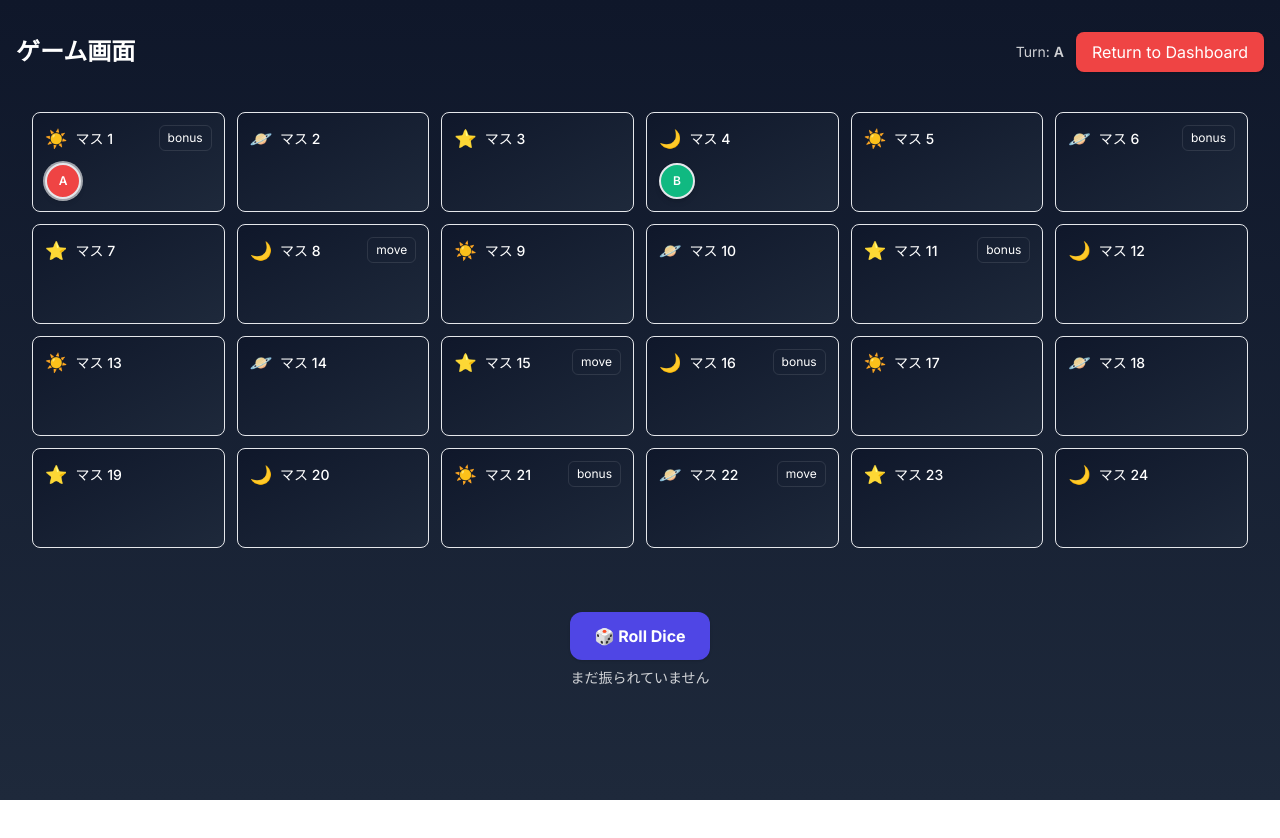
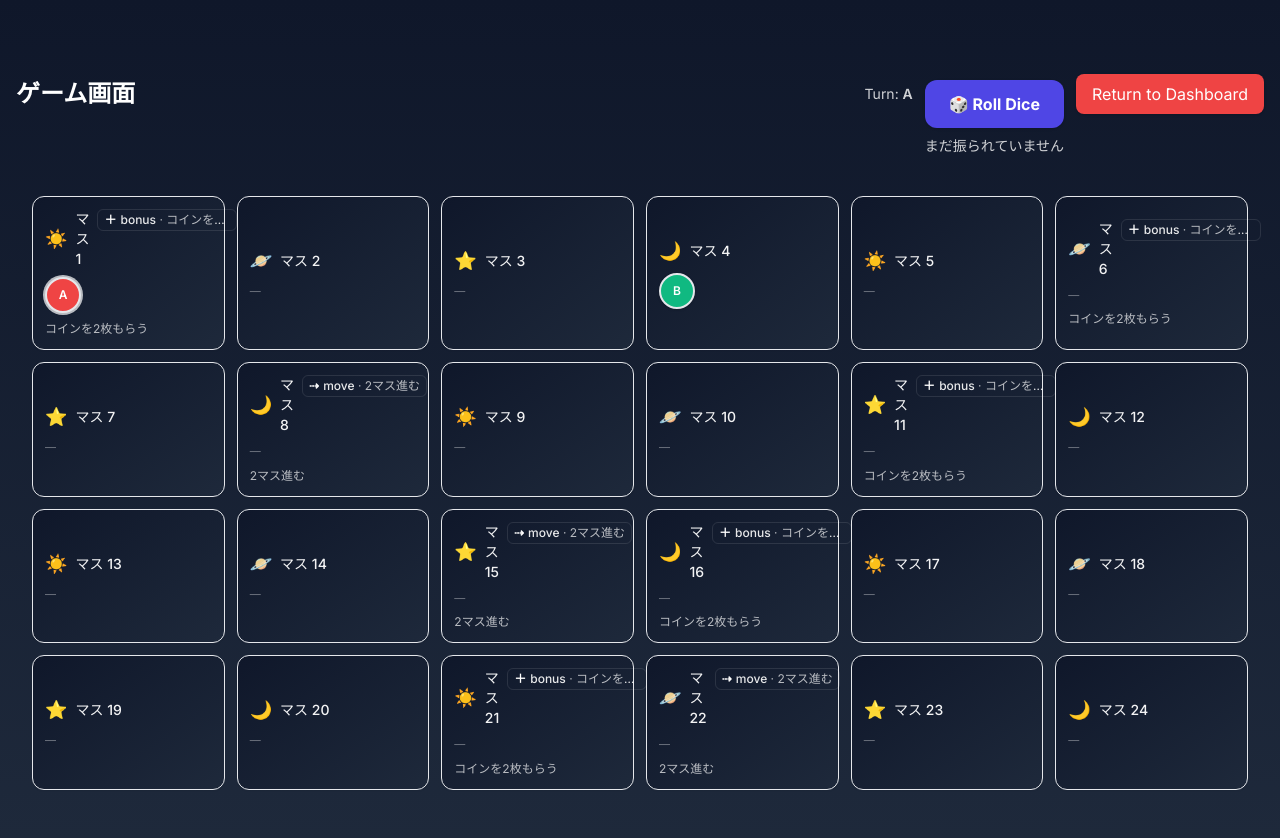
Before and after one commit to Juna1013/astronomy-sugoroku, a Next.js app: page / in a window 1280 px wide. Both pictures are taken after a click on the button "2人でプレイ". Before the commit the page ends 800 px from the top, so only its background shows below. Built offline with nearby package versions, Linux system fonts and the light colour scheme.

Commit message:
UIの修正

```diff
--- a/src/app/page.tsx
+++ b/src/app/page.tsx
@@ -167,6 +167,15 @@ export default function Page() {
                   Turn: <span className="font-semibold">{players[currentPlayerIdx]?.name}</span>
                 </div>
 
+              {/* Dice area: disable if it's PC's turn */}
+              <div className="mt-6 flex flex-col items-center">
+                <DiceRoller
+                  onRoll={handleRoll}
+                  disabled={(players[currentPlayerIdx]?.isPC ?? false) || diceDisabled}
+                  label={players[currentPlayerIdx]?.isPC ? `${players[currentPlayerIdx]?.name} のターン` : '🎲 Roll Dice'}
+                />
+              </div>
+
                 <button
                   onClick={handleReturn}
                   className="px-4 py-2 bg-red-500 hover:bg-red-600 text-white rounded-lg shadow"
@@ -182,15 +191,6 @@ export default function Page() {
               started={started}
               currentPlayerId={players[currentPlayerIdx]?.id}
             />
-
-            {/* Dice area: disable if it's PC's turn */}
-            <div className="mt-6 flex flex-col items-center">
-              <DiceRoller
-                onRoll={handleRoll}
-                disabled={(players[currentPlayerIdx]?.isPC ?? false) || diceDisabled}
-                label={players[currentPlayerIdx]?.isPC ? `${players[currentPlayerIdx]?.name} のターン` : '🎲 Roll Dice'}
-              />
-            </div>
           </div>
         </div>
       )}
--- a/src/components/Dashboard.tsx
+++ b/src/components/Dashboard.tsx
@@ -8,7 +8,7 @@ interface DashboardProps {
 export default function Dashboard({ onStart, onOpenSettings }: DashboardProps) {
   return (
     <div className="min-h-screen flex flex-col items-center justify-center bg-gradient-to-b from-indigo-900 to-slate-900 text-white px-4">
-      <h1 className="text-3xl md:text-5xl font-bold mb-6">Astronomy すごろく</h1>
+      <h1 className="text-3xl md:text-5xl font-bold mb-6">宇宙すごろく</h1>
 
       <div className="w-full max-w-sm bg-white/6 backdrop-blur rounded-xl p-6 shadow-lg border border-white/10">
         <p className="text-sm text-white/80 mb-4">
--- a/src/components/GameBoard.tsx
+++ b/src/components/GameBoard.tsx
@@ -1,4 +1,5 @@
-import React, { useState } from 'react';
+// src/components/GameBoard.tsx
+import React from "react";
 
 type Square = {
   id: number;
@@ -18,71 +19,133 @@ type Player = {
 type Props = {
   squares: Square[];
   players: Player[];
-  started: boolean;
+  started?: boolean;
   currentPlayerId?: number;
+  /**
+   * 列数のヒント（レスポンシブ: デフォルトは sm:3 md:4 lg:6）
+   * 例: { base:2, sm:3, md:4, lg:6 } のように調整する場合は CSS 側で行ってください
+   */
+  onSquareClick?: (sq: Square) => void;
 };
 
-export default function GameBoard({ squares, players, started, currentPlayerId }: Props) {
-  const [hovered, setHovered] = useState<number | null>(null);
+function EffectIcon({ type }: { type?: string }) {
+  // 必要なら SVG に置き換え
+  if (!type) return null;
+  if (type === "move") return <span aria-hidden>⇢</span>;
+  if (type === "bonus") return <span aria-hidden>＋</span>;
+  if (type === "penalty") return <span aria-hidden>−</span>;
+  return <span aria-hidden>★</span>;
+}
+
+function PlayerToken({ player, isActive }: { player: Player; isActive?: boolean }) {
+  // 名前を1〜2文字で表示。必要なら avatar 画像にも差し替え可。
+  const label = player.name.slice(0, 2);
+  return (
+    <div
+      className={`flex items-center justify-center text-[10px] sm:text-xs font-semibold w-7 h-7 sm:w-9 sm:h-9 rounded-full shadow select-none border-2 transition-transform ${
+        isActive ? "ring-2 ring-white/70" : ""
+      }`}
+      style={{ background: player.color ?? "#7c3aed", color: "#fff" }}
+      title={player.name + (player.isPC ? " (PC)" : "")}
+      aria-hidden={false}
+      role="img"
+      aria-label={player.name}
+    >
+      {label}
+    </div>
+  );
+}
+
+export default function GameBoard({
+  squares,
+  players,
+  started = true,
+  currentPlayerId,
+  onSquareClick,
+}: Props) {
+  const playersOn = (sqId: number) => players.filter((p) => p.pos === sqId);
 
   return (
-    <div className="p-4">
+    <div className="p-2 md:p-4">
       {!started && (
-        <div className="mb-4 text-center text-sm text-slate-400">ゲームはダッシュボードから開始してください</div>
+        <div className="mb-3 text-center text-[12px] text-slate-400">
+          ゲームはダッシュボードから開始してください
+        </div>
       )}
 
-      {/* レスポンシブ: small: 2列, md: 4列, lg: 6列 */}
-      <div className="grid grid-cols-2 md:grid-cols-4 lg:grid-cols-6 gap-3">
+      {/* グリッド: xs:2 sm:3 md:4 lg:6 */}
+      <div className="grid grid-cols-2 sm:grid-cols-3 md:grid-cols-4 lg:grid-cols-6 gap-2 sm:gap-3">
         {squares.map((sq) => {
-          const playersOnSquare = players.filter((p) => p.pos === sq.id);
+          const onSquare = playersOn(sq.id);
           return (
-            <div
+            <button
               key={sq.id}
-              onMouseEnter={() => setHovered(sq.id)}
-              onMouseLeave={() => setHovered(null)}
-              className={`relative bg-gradient-to-br from-white/3 to-white/2 rounded-lg p-3 min-h-[100px] flex flex-col justify-between border ${
-                hovered === sq.id ? 'border-yellow-300 scale-[1.01]' : 'border-white/6'
-              } transition-transform`}
+              onClick={() => onSquareClick && onSquareClick(sq)}
+              className="relative text-left group rounded-xl p-2 sm:p-3 min-h-[78px] sm:min-h-[96px] bg-gradient-to-br from-white/3 to-white/6 border border-white/6 shadow-sm
+                         hover:scale-[1.01] transition-transform focus:outline-none focus:ring-2 focus:ring-indigo-500"
+              aria-label={`${sq.name} のマス`}
             >
+              {/* 上部 — アイコン + マス名 + 効果バッジ */}
               <div className="flex items-start justify-between">
                 <div className="flex items-center gap-2">
-                  <div className="text-lg">{sq.icon ?? '✦'}</div>
-                  <div className="text-sm font-medium">{sq.name}</div>
+                  <div className="text-sm sm:text-lg">{sq.icon ?? "✦"}</div>
+                  <div className="text-[12px] sm:text-sm font-medium text-white/95">{sq.name}</div>
                 </div>
 
+                {/* 効果バッジ（常時表示） */}
                 {sq.effect && (
-                  <div className="text-xs px-2 py-1 rounded-md bg-white/6 border border-white/10">
-                    {sq.effect.type}
+                  <div
+                    className="ml-2 flex items-center gap-1 px-1.5 py-0.5 rounded-md border border-white/10 bg-white/3"
+                    aria-hidden={false}
+                  >
+                    <div className="text-[11px] sm:text-xs font-semibold text-white">{<EffectIcon type={sq.effect.type} />}</div>
+                    <div className="hidden sm:block text-[10px] sm:text-xs text-white/90 max-w-[110px] truncate">
+                      <span className="font-medium">{sq.effect.type}</span>
+                      {sq.effect.desc && <span className="text-white/70"> · {sq.effect.desc}</span>}
+                    </div>
+
+                    {/* モバイルでは簡潔にタイプのみ */}
+                    <div className="block sm:hidden text-[10px] text-white/90">{sq.effect.type}</div>
                   </div>
                 )}
               </div>
 
-              {/* 駒表示: 同一マスに複数駒があるときは小さく並べる */}
-              <div className="flex gap-2 items-end justify-start flex-wrap mt-2">
-                {playersOnSquare.map((p) => (
-                  <div
-                    key={p.id}
-                    className={`flex items-center justify-center text-xs font-semibold w-9 h-9 rounded-full shadow-md border-2 select-none ${
-                      currentPlayerId === p.id ? 'ring-2 ring-white/60' : ''
-                    }`}
-                    style={{ background: p.color ?? '#7c3aed', color: '#fff' }}
-                    title={p.name + (p.isPC ? ' (PC)' : '')}
-                  >
-                    {p.name.slice(0, 2)}
-                  </div>
-                ))}
+              {/* 中央〜下部 — 駒領域 */}
+              <div className="mt-2 flex items-end justify-between">
+                {/* 駒表示：重なりを小さなスタックで表示 */}
+                <div className="flex -space-x-1 items-center">
+                  {onSquare.length > 0 ? (
+                    onSquare.map((p, idx) => (
+                      <div
+                        key={p.id}
+                        className={`transform transition-transform ${idx === 0 ? "" : "translate-x-[-4px]"} `}
+                        style={{ zIndex: 20 + idx }}
+                      >
+                        <PlayerToken player={p} isActive={currentPlayerId === p.id} />
+                      </div>
+                    ))
+                  ) : (
+                    <div className="text-[11px] text-white/40">—</div>
+                  )}
+                </div>
+
+                {/* 右端に小さなインジケータ（任意） */}
+                <div className="text-[10px] sm:text-xs text-white/60">{/* ここにコイン数など表示可 */}</div>
               </div>
 
-              {/* ホバーツールチップ（簡易） */}
-              {hovered === sq.id && sq.effect && (
-                <div className="absolute z-40" style={{ top: -8, right: -8 }}>
-                  <div className="max-w-xs rounded-md p-2 text-sm shadow-lg bg-white text-slate-900 border border-slate-200">
-                    <div className="font-semibold">{sq.effect.type}</div>
-                    {sq.effect.desc && <div className="text-xs mt-1 text-slate-600">{sq.effect.desc}</div>}
-                  </div>
+              {/* マス下部に小さな詳細（幅が小さいとtruncate） */}
+              {sq.effect?.desc && (
+                <div className="mt-2">
+                  <div className="text-[10px] sm:text-xs text-white/70 truncate">{sq.effect.desc}</div>
                 </div>
               )}
-            </div>
+
+              {/* group hover で微妙な強調（アクセント） */}
+              <div
+                className="pointer-events-none absolute inset-0 rounded-xl transition-opacity opacity-0 group-hover:opacity-5"
+                style={{ background: "linear-gradient(90deg, rgba(255,255,255,0.02), rgba(255,255,255,0))" }}
+              />
+            </button>
           );
         })}
       </div>
```
